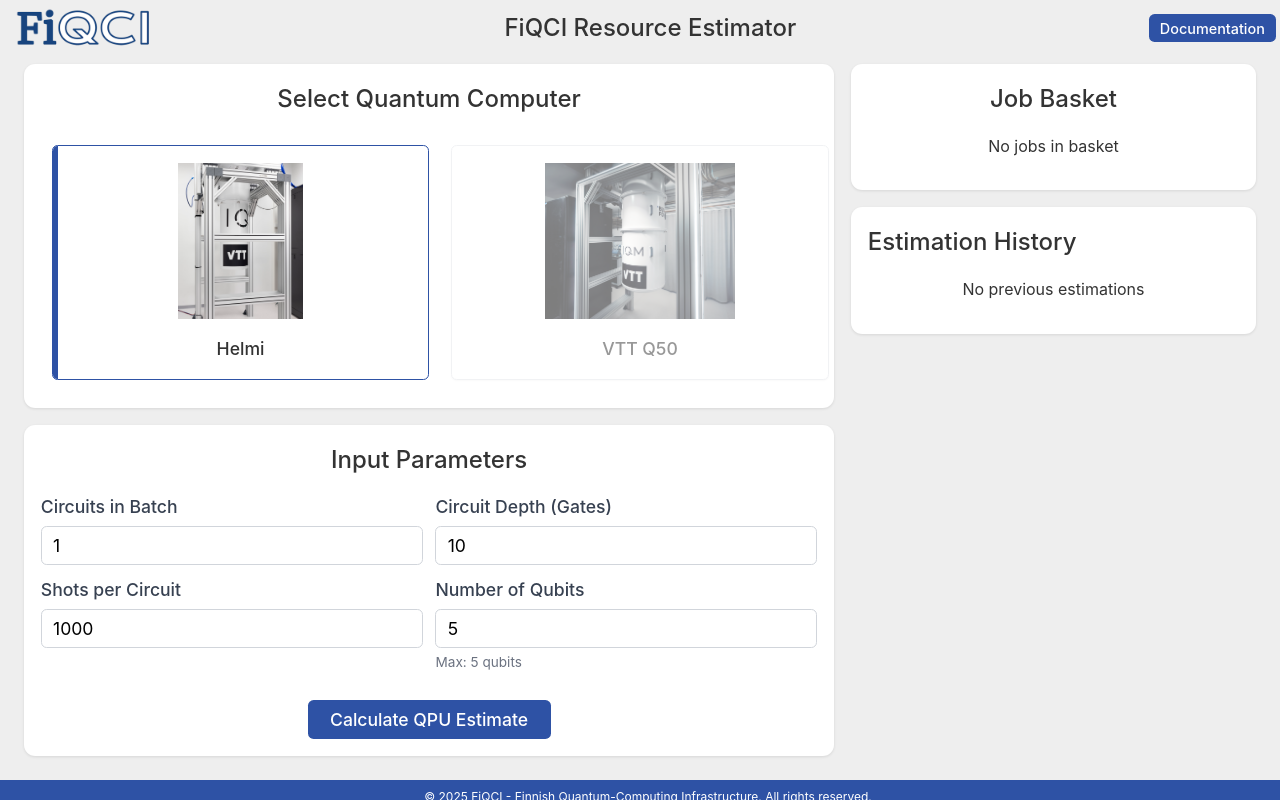
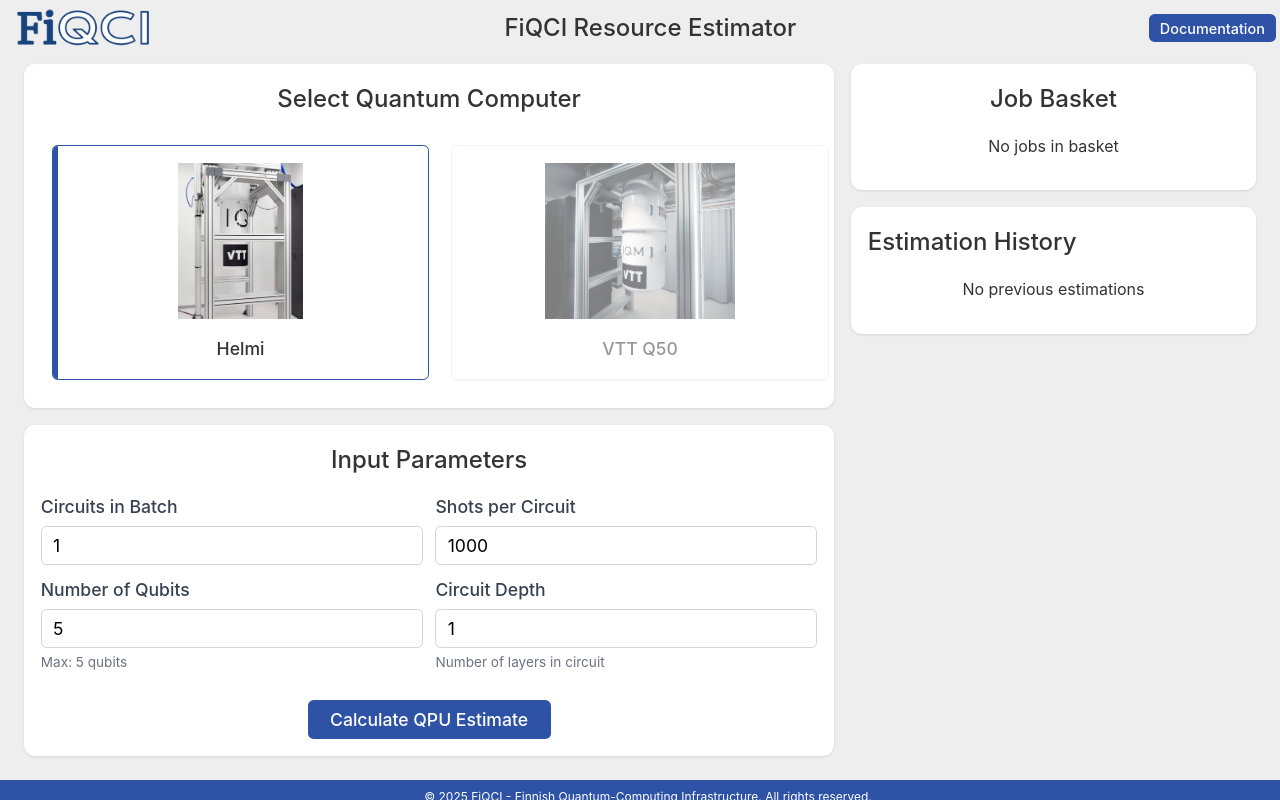
Before and after one commit to FiQCI/resource-estimator, a React (Vite) app: page / in a window 1280 px wide. Built offline with nearby package versions, Linux system fonts and the light colour scheme.

Commit message:
Update resource estimator defaults for values and remove depth from q50 entry

```diff
--- a/src/components/ResourceEstimator.jsx
+++ b/src/components/ResourceEstimator.jsx
@@ -7,7 +7,7 @@
 
 const fontFamily = '-apple-system,BlinkMacSystemFont,"Roboto","Segoe UI","Helvetica Neue","Lucida Grande",Arial,sans-serif';
 
-const ParameterInput = ({ label, value, onChange, hint, error }) => {
+const ParameterInput = ({ label, value, onChange, hint, error, disabled = false }) => {
 	const inputContainerStyle = {
 		flex: '1 0 45%',
 		marginBottom: '0.75rem',
@@ -20,7 +20,7 @@
 		display: 'block',
 		fontSize: '1.1rem',
 		fontWeight: '500',
-		color: '#374151',
+		color: disabled ? '#9CA3AF' : '#374151',
 		marginBottom: '0.35rem',
 		fontFamily: fontFamily
 	};
@@ -46,13 +46,14 @@
 		display: 'block',
 		width: '100%',
 		padding: '0.5rem 0.7rem',
-		backgroundColor: 'white',
+		backgroundColor: disabled ? '#F3F4F6' : 'white',
 		border: error ? '2px solid #DC2626' : '1px solid #D1D5DB',
 		borderRadius: '0.35rem',
 		boxSizing: 'border-box',
-		color: '#000',
+		color: disabled ? '#9CA3AF' : '#000',
 		fontFamily: fontFamily,
 		fontSize: '1.1rem',
+		cursor: disabled ? 'not-allowed' : 'text',
 		// Hide up/down arrows for number inputs
 		WebkitAppearance: 'none',
 		MozAppearance: 'textfield'
@@ -81,6 +82,7 @@
 				onChange={handleInputChange}
 				style={inputStyle}
 				placeholder="Enter value"
+				disabled={disabled}
 			/>
 			{error ? <span style={errorStyle}>{error}</span> : hint && <span style={hintStyle}>{hint}</span>}
 		</div>
@@ -91,9 +93,9 @@
 	const [selectedDevice, setSelectedDevice] = useState('helmi');
 	const [formData, setFormData] = useState({
 		batches: 1,
-		depth: 10,
 		shots: 1000,
-		qubits: 5
+		qubits: 5,
+		depth: 1
 	});
 
 	const [estimatedQPU, setEstimatedQPU] = useState(null);
@@ -154,7 +156,10 @@
 
 	const calculateQPU = () => {
 		// Validate all fields first
-		const requiredFields = ['batches', 'depth', 'shots', 'qubits'];
+		const requiredFields = ['batches', 'shots', 'qubits'];
+		if (selectedDevice === 'helmi') {
+			requiredFields.push('depth');
+		}
 		requiredFields.forEach(field => validateField(field, formData[field]));
 
 		// Check if there are any validation errors
@@ -168,9 +173,13 @@
 		// Convert any string values to numbers
 		const numericFormData = {
 			batches: parseInt(formData.batches, 10),
-			depth: parseInt(formData.depth, 10),
 			shots: parseInt(formData.shots, 10),
 			qubits: parseInt(formData.qubits, 10)
+		}
+
+		// Add depth for Helmi
+		if (selectedDevice === 'helmi') {
+			numericFormData.depth = parseInt(formData.depth, 10);
 		}
 
 		// Calculate QPU seconds using our model
@@ -313,27 +322,32 @@
 							label="Circuits in Batch"
 							value={formData.batches}
 							onChange={(value) => handleInputChange('batches', value)}
-						/>
-
-						<ParameterInput
-							label="Circuit Depth (Gates)"
-							value={formData.depth}
-							onChange={(value) => handleInputChange('depth', value)}
+							error={validationErrors.batches}
 						/>
 
 						<ParameterInput
 							label="Shots per Circuit"
 							value={formData.shots}
 							onChange={(value) => handleInputChange('shots', value)}
+							error={validationErrors.shots}
 						/>
 
 						<ParameterInput
 							label="Number of Qubits"
 							value={formData.qubits}
-						onChange={(value) => handleInputChange('qubits', value)}
-						hint={`Max: ${DEVICE_PARAMS[selectedDevice].max_qubits} qubits`}
-						error={validationErrors.qubits}
-					/>
+							onChange={(value) => handleInputChange('qubits', value)}
+							hint={`Max: ${DEVICE_PARAMS[selectedDevice].max_qubits} qubits`}
+							error={validationErrors.qubits}
+						/>
+
+						<ParameterInput
+							label="Circuit Depth"
+							value={formData.depth}
+							onChange={(value) => handleInputChange('depth', value)}
+							hint={selectedDevice === 'helmi' ? 'Number of layers in circuit' : 'Not used for VTT Q50'}
+							error={validationErrors.depth}
+							disabled={selectedDevice === 'vtt-q50'}
+						/>
 					</div>
 
 					<div style={{marginTop: '1rem', textAlign: 'center'}}>
```
